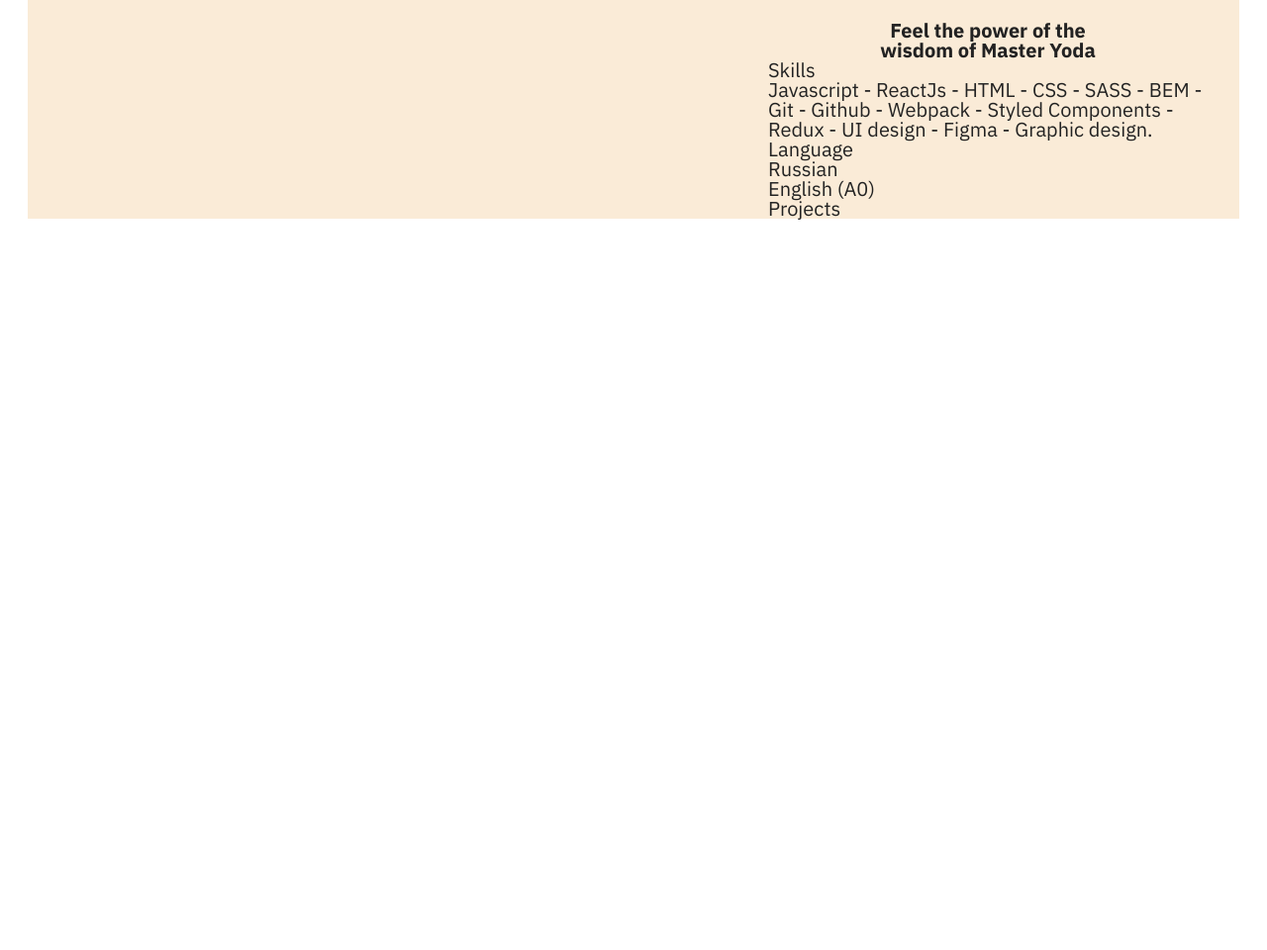
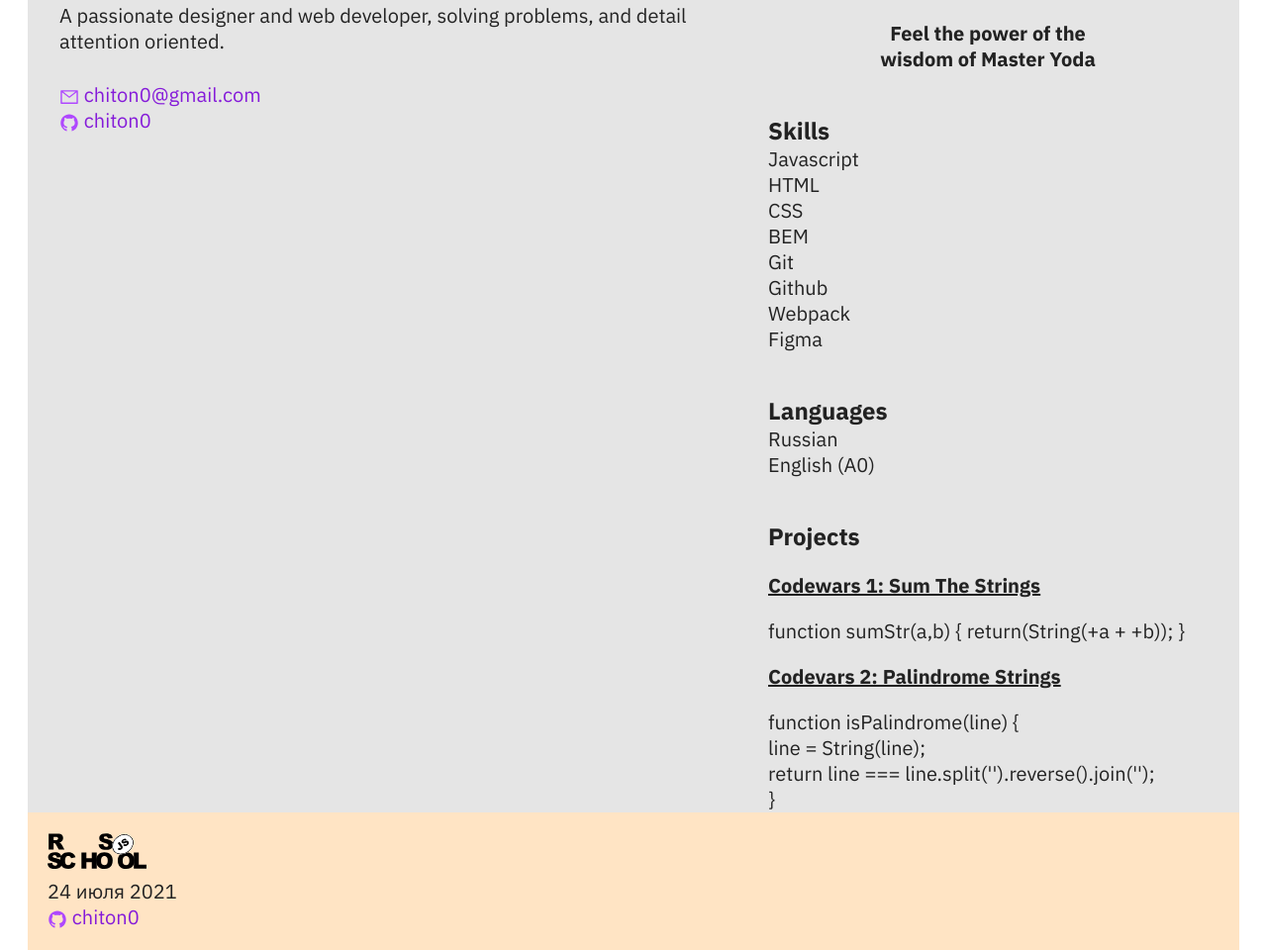
Before and after one commit to chiton0/rsschool-cv, a plain HTML site: page index.html in a window 1280 px wide. Shown: the part 377-1337 px from the top of the page at 99% size. Before the commit the page ends 800 px from the top, so only its background shows below. Drawn offline with Linux system fonts and the light colour scheme.

Commit message:
feat: add more information to CV

```diff
--- a/index.html
+++ b/index.html
@@ -13,36 +13,86 @@
     <div class="column1">
       <header class="header">
         <div class="header__text">
-          <h1 class="header__title">Jorge Ossa</h1>
+          <h1 class="header__title">Mustafaev Ramazan</h1>
           <h2 class="header__subtitle">Frontend developer and Visual designer</h2>
           <p class="header__content">A passionate designer and web developer,  solving problems, and detail attention oriented.</p>
-          <div class="header__contacts"></div>
+          <ul class="header__contacts">
+            <li class="email">
+              <img src="./img/ant-design_mail-outlined.svg" alt="email icon" width="20">
+              <a href="mailto:chiton0@gmail.com">chiton0@gmail.com</a>
+            </li>
+            <li class="github">
+              <img src="./img/ant-design_github-filled.svg" alt="github icon" width="20">
+              <a href="https://github.com/chiton0">chiton0</a>
+            </li>
+          </ul>
         </div>
       </header>
     </div>
       <div class="column2">
         <div class="photo">
           <figure>
-            <img class="photo__avatar" src="./img/Star_Wars_Yoda_10956.jpg" alt="yoda" width="250px">
+            <img class="photo__avatar" src="./img/Star_Wars_Yoda_10956.jpg" alt="yoda" width="250">
             <figcaption>Feel the power of the wisdom of Master Yoda</figcaption>
           </figure>
         </div>
-        <section>
+        <div>
+          <section class="skills">
             <h2>Skills</h2>
-          <p>Javascript - ReactJs - HTML - CSS - SASS - BEM - Git - Github - Webpack - Styled Components - Redux - UI design - Figma - Graphic design.</p>
+            <ul>
+              <li>Javascript</li>
+              <li>HTML</li>
+              <li>CSS</li>
+              <li>BEM</li>
+              <li>Git</li>
+              <li>Github</li>
+              <li>Webpack</li>
+              <li>Figma</li>
+            </ul>
           </section>
-        <section>
-          <h2>Language</h2>
+          <section class="languages">
+            <h2>Languages</h2>
             <ul>
               <li>Russian</li>
               <li>English (A0)</li>
             </ul>
           </section>
-        <section>
+          <section class="projects">
             <h2>Projects</h2>
-          <p></p>
+            <ul>
+              <li>
+                <h3>Codewars 1: Sum The Strings</h3>
+                <code>
+                  function sumStr(a,b) {
+                    return(String(+a + +b));
+                  }
+                </code>
+              </li>
+              <li>
+                <h3>Codevars 2: Palindrome Strings</h3>
+                <code>function isPalindrome(line) {<br>
+                  line = String(line);<br>
+                  return line === line.split('').reverse().join('');<br>
+                }</code>
+              </li>
+            </ul>
           </section>
         </div>
       </div>
+      <footer>
+        <div class="rsschool">
+          <a href="https://rs.school/js/">
+          <img src="./img/rs_school_js.svg" alt="RSschool Logo" width="100">
+        </a>
+        </div>
+        <div class="copiright">
+          <time datetime="2021-07-24">24 июля 2021</time>
+        </div>
+        <div class="github">
+          <img src="./img/ant-design_github-filled.svg" alt="github icon" width="20">
+          <a href="https://github.com/chiton0">chiton0</a>
+        </div>
+      </footer>
+  </div>
 </body>
 </html>
--- a/style.css
+++ b/style.css
@@ -3,49 +3,55 @@
 body {
   font-family: 'IBM Plex Sans', sans-serif;
   font-size: 20px;
+  line-height: 1.3;
 }
+
 .wrapper {
   max-width: 1224px;
-  background-color:antiquewhite;
+  background-color: #e5e5e5;
   margin: 0 auto;
   display: flex;
   justify-content: space-evenly;
+  flex-wrap: wrap;
 }
+
 .column1 {
   width: 684px;
 }
+
 .column2 {
   width: 444px;
 }
-.header {
 
-}
 .header__text {
   margin-top: 92px;
 }
 
 .header__title {
   font-size: 88px;
-  line-height: 1.3;
+  /* line-height: 1.3; */
   font-weight: 700;
 }
 
 .header__subtitle {
   font-size: 24px;
-  line-height: 1.3;
+  /* line-height: 1.3; */
   font-weight: 700;
   color: #FF26B2;
 }
 
 .header__content {
-  margin-top: 24px;
+  margin-top: 28px;
   font-size: 20px;
-  line-height: 1.3;
+  /* line-height: 1.3; */
+}
+
+.header__contacts {
+  margin-top: 28px;
 }
 
 .photo {
   padding-top: 124px;
-
   margin: 0 auto;
 }
 
@@ -62,3 +68,40 @@ figcaption {
   text-align: center;
   margin-top: 24px;
 }
+
+h2 {
+  font-size: 24px;
+  line-height: 1.3;
+  font-weight: 700;
+}
+
+h3 {
+  font-weight: 700;
+  text-decoration: underline;
+  margin: 20px 0;
+}
+
+.skills,
+.languages,
+.projects {
+  margin-top: 44px;
+}
+
+a,
+a:visited,
+a:active {
+  text-decoration: none;
+  color:#851bd9;
+}
+
+a:hover {
+  color: #ff26b2;
+}
+footer {
+  padding: 20px;
+  width: 100%;
+  background-color: #ffe4c4;
+}
+.copiright {
+  margin-top: 10px;
+}
```
Also changed, not shown: img/rs_school_js.svg (added). Lines whose indentation alone changed are shown as unchanged.
